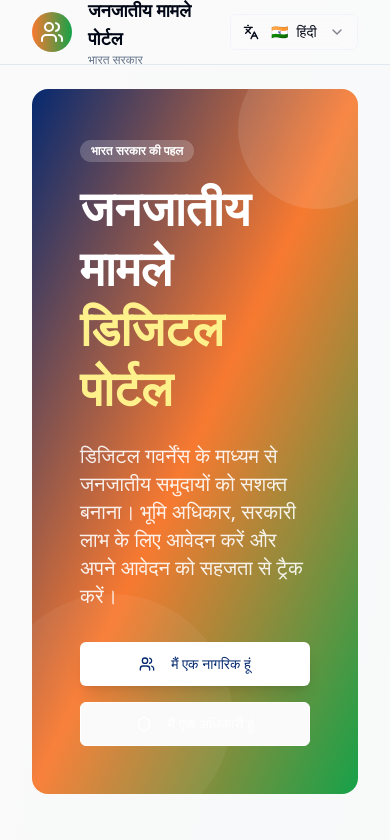
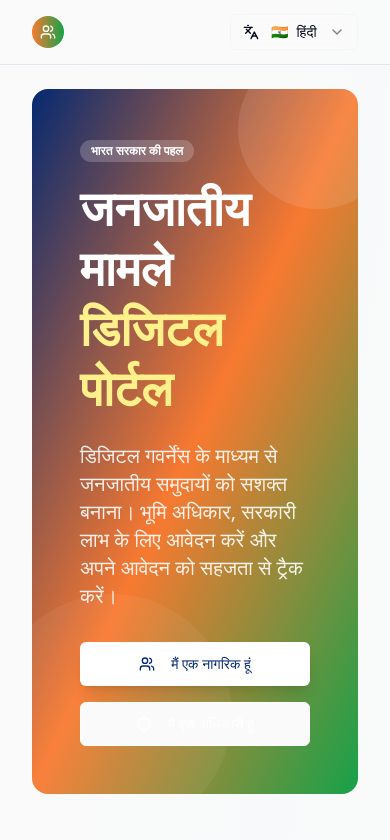
Before and after one commit to mohitmalviya0707/adivasi-samaj-sahayata, a React (Vite) app: page / in a window 390 px wide. Shown: the top 840 px of the page. Built offline with nearby package versions, Linux system fonts and the light colour scheme.

Commit message:
Fix mobile responsiveness

```diff
--- a/src/pages/Index.tsx
+++ b/src/pages/Index.tsx
@@ -47,41 +47,48 @@ const Index = () => {
       {/* Header */}
       <header className="sticky top-0 z-50 w-full border-b bg-background/95 backdrop-blur supports-[backdrop-filter]:bg-background/60">
         <div className="container flex h-16 items-center justify-between">
-          <div className="flex items-center space-x-4">
-            <div className="w-10 h-10 rounded-full bg-gradient-to-r from-government-orange to-government-green flex items-center justify-center">
-              <Users className="h-6 w-6 text-white" />
+          <div className="flex items-center space-x-2 md:space-x-4">
+            <div className="w-8 h-8 md:w-10 md:h-10 rounded-full bg-gradient-to-r from-government-orange to-government-green flex items-center justify-center">
+              <Users className="h-4 w-4 md:h-6 md:w-6 text-white" />
             </div>
-            <div>
-              <h1 className="font-bold text-lg">{t('header.title')}</h1>
-              <p className="text-xs text-muted-foreground">{t('header.subtitle')}</p>
+            <div className="hidden sm:block">
+              <h1 className="font-bold text-sm md:text-lg">{t('header.title')}</h1>
+              <p className="text-xs text-muted-foreground hidden md:block">{t('header.subtitle')}</p>
             </div>
           </div>
 
-          <div className="flex items-center space-x-4">
+          <div className="flex items-center space-x-2">
             <LanguageSelector />
 
             {userType && (
-              <div className="flex items-center space-x-6">
-                <nav className="flex items-center space-x-6">
+              <Badge variant="secondary" className="bg-government-green text-white text-xs">
+                {userType === "citizen" ? t('header.citizen') : t('header.officer')}
+              </Badge>
+            )}
+          </div>
+        </div>
+
+        {/* Mobile Navigation */}
+        {userType && (
+          <div className="border-t bg-background/95 backdrop-blur supports-[backdrop-filter]:bg-background/60">
+            <div className="container">
+              <nav className="flex items-center justify-around py-2">
                 {navItems.map((item) => (
                   <Button
                     key={item.id}
                     variant={activeSection === item.id ? "default" : "ghost"}
                     onClick={() => setActiveSection(item.id)}
-                      className="flex items-center space-x-2"
+                    className="flex flex-col items-center space-y-1 h-auto p-2 text-xs"
+                    size="sm"
                   >
                     <item.icon className="h-4 w-4" />
-                      <span>{item.label}</span>
+                    <span className="hidden sm:inline">{item.label}</span>
                   </Button>
                 ))}
               </nav>
-                <Badge variant="secondary" className="bg-government-green text-white">
-                  {userType === "citizen" ? t('header.citizen') : t('header.officer')}
-                </Badge>
+            </div>
           </div>
         )}
-          </div>
-        </div>
       </header>
 
       {/* Main Content */}
```
Lines whose indentation alone changed are shown as unchanged.
